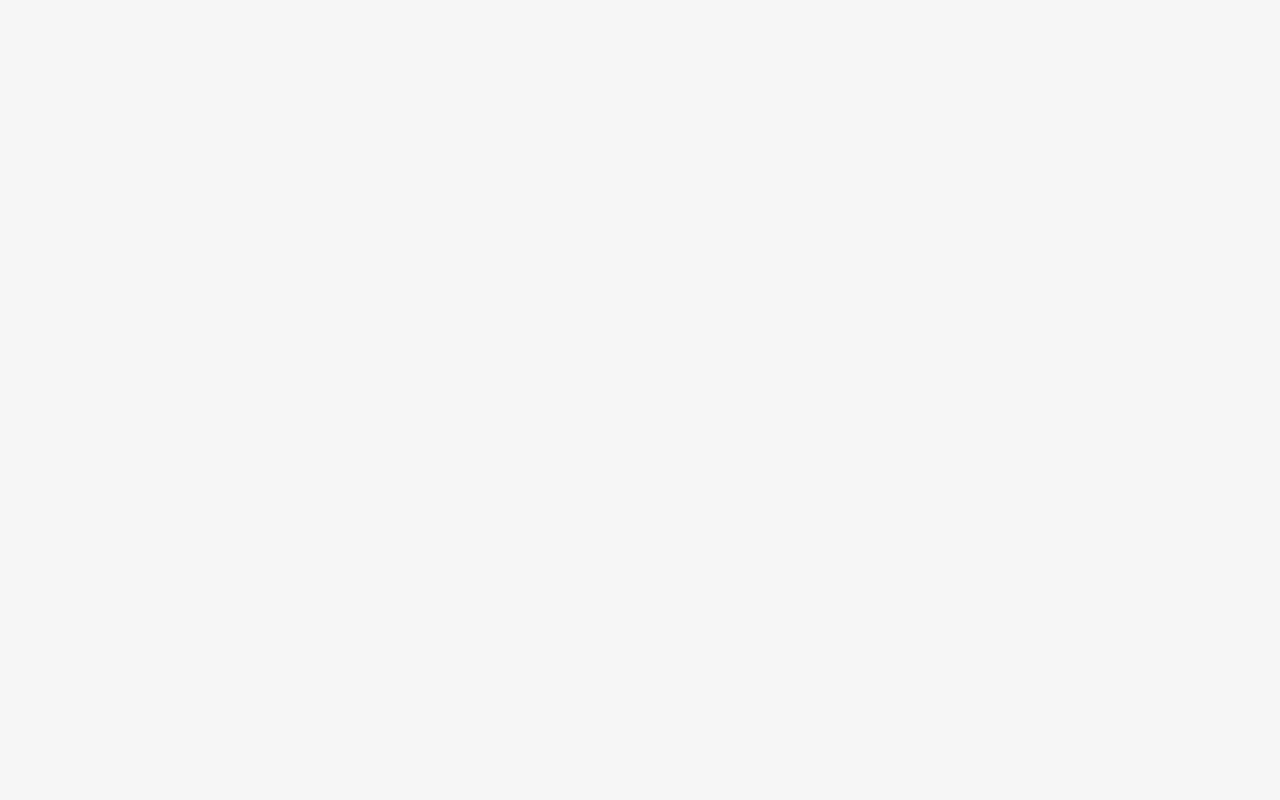
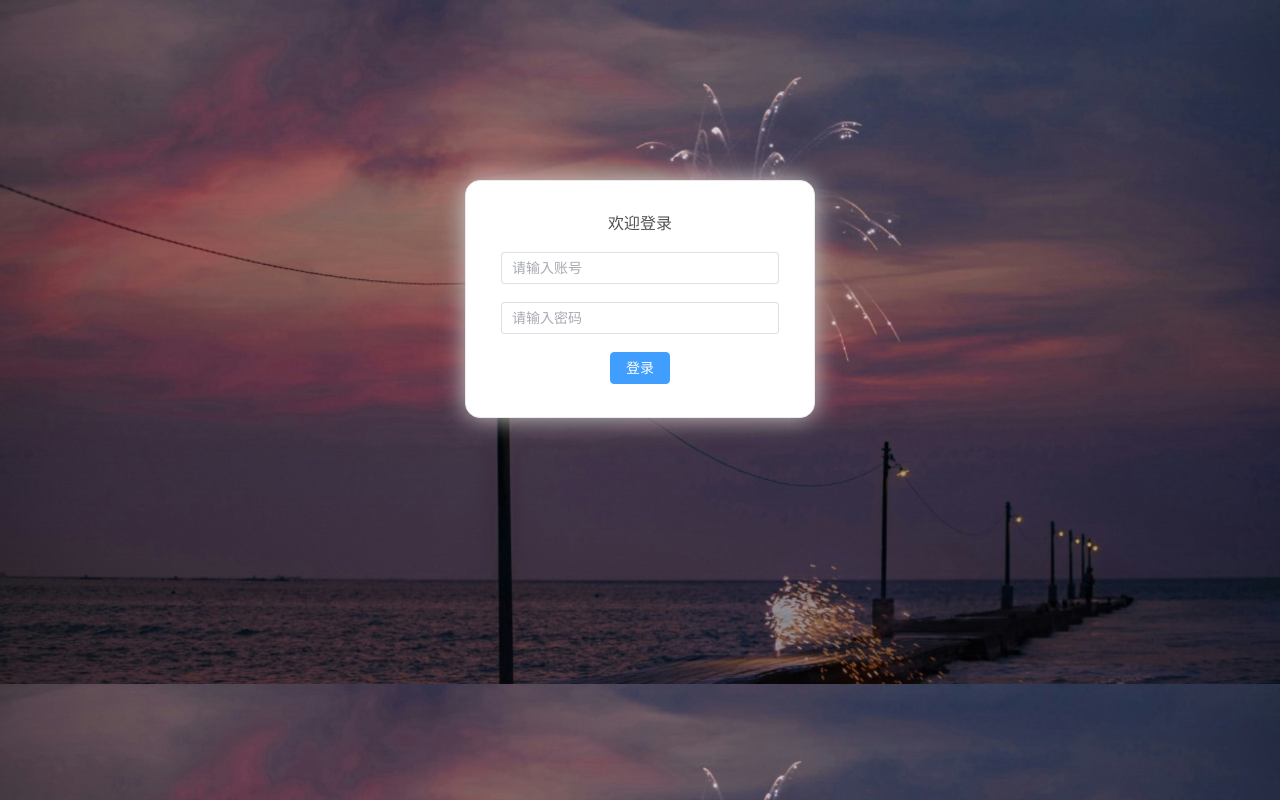
Before and after one commit to dorothy-yl/my-vue-app, a Vue app: page /login in a window 1280 px wide. Before the commit this address had no page. Built offline with nearby package versions, Linux system fonts and the light colour scheme.

Commit message:
登录页面的静态搭建

```diff
--- a/src/components/CommonAside.vue
+++ b/src/components/CommonAside.vue
@@ -3,11 +3,12 @@
         <el-menu background-color="#545c64" text-color="#fff"
         :collapse="isCollapse"
         :collapse-transition="false"
+        :default-active="activeMenu"
         >
             <h3 v-show="!isCollapse">通用后台管理</h3>
             <h3 v-show="isCollapse">后台</h3>
 
-            <el-menu-item v-for="item in noChildren" :index="item.path" :key="item.path">
+            <el-menu-item v-for="item in noChildren" :index="item.path" :key="item.path" @click="handleMenu(item)">
 
                 <component class="icons" :is="item.icon"></component>
                 <span>{{ item.label }}</span>
@@ -20,7 +21,7 @@
                 </template>
                 <el-menu-item-group>
                     <el-menu-item v-for="(subItem, subIndex) in item.children" :index="subItem.path"
-                        :key="subItem.path">
+                        :key="subItem.path" @click="handleMenu(subItem)">
                         <component class="icons" :is="subItem.icon"></component>
                         <span>{{ subItem.label }}</span>
                     </el-menu-item>
@@ -32,6 +33,7 @@
 <script setup>
 import { ref, computed } from 'vue';
 import { useAllDateStore } from '@/stores'
+import { useRouter, useRoute } from 'vue-router'
 const list = ref([
     {
         path: '/home',
@@ -81,7 +83,18 @@ const hasChildren = computed(() => list.value.filter(item => item.children))
 const store = useAllDateStore()
 const isCollapse = computed(() => store.state.isCollapse)
 const width = computed(() => store.state.isCollapse ? '64px' : '180px')
+const router = useRouter()
+const route = useRoute()
+const activeMenu = computed(() => route.path)
+
+
+const handleMenu = (item) => {
+    router.push(item.path)
+    store.selectMenu(item)
+}
 </script>
+
+
 <style scoped lang="less">
 .icons {
     width: 18px;
--- /dev/null
+++ b/src/components/CommonTab.vue
@@ -0,0 +1,59 @@
+<script setup>
+
+import { ref, computed } from 'vue'
+import { useRoute, useRouter } from 'vue-router'
+import { useAllDateStore } from '@/stores'
+const store = useAllDateStore()
+const route = useRoute()
+const router = useRouter()
+
+const tags = computed(() => {
+    //这个在下面配置
+    return store.state.tags
+})
+
+const changeMenu = (tag) => {
+    //单击tab时，联动面包屑
+    store.selectMenu(tag)
+    //跳转对应页面
+    router.push(tag.name)
+}
+
+//关闭tab时触发
+const handleClose = (tag, index) => {
+    store.updateTags(tag)
+    if (tag.name === 'route.home') return
+    if (index === store.state.tags.length) {
+        store.selectMenu(tags.value[index - 1])
+        router.push(tags.value[index - 1].name)
+    } else {
+        store.selectMenu(tags.value[index])
+        router.push(tags.value[index].name)
+    }
+}
+</script>
+
+
+<template>
+    <div class="tags">
+        <el-tag :key="tag.name" v-for="(tag, index) in tags" :closable="tag.name !== 'home'"
+            :effect="route.name === tag.name ? 'dark' : 'plain'" @click="changeMenu(tag)"
+            @close="handleClose(tag, index)">
+            {{ tag.label }}
+        </el-tag>
+    </div>
+</template>
+
+
+
+
+
+<style lang="less" scoped>
+.tags {
+    margin: 20px 0 0 20px;
+}
+
+.el-tag {
+    margin-right: 10px;
+}
+</style>
--- a/src/router/index.js
+++ b/src/router/index.js
@@ -15,9 +15,20 @@ const routes = [
                 path:'user',
                 name:'user',
                 component:()=>import('@/views/User.vue')
-            }
+            },
+            {
+                path:'mall',
+                name:'mall',
+                component:()=>import('@/views/Mall.vue')
+            },
+
         ]
-    }
+    },
+    {
+        path:'/login',
+        name:'login',
+        component:()=>import('@/views/Login.vue')
+    },
 ];
 const router = createRouter({
     history:createWebHistory(),
--- a/src/stores/index.js
+++ b/src/stores/index.js
@@ -3,12 +3,37 @@ import { ref } from 'vue'
 function initState() {
     return {
     isCollapse:false,
+    tags:[
+        {
+            path: '/home',
+            name: 'home',
+            label: '首页',
+            icon: 'home'
+          }
+    ],
+    currentMenu:null
     }
 }
-export const useAllDateStore = defineStore('counter', () => {
-    const state = ref(initState())
+export const useAllDateStore = defineStore('allData', () => {
+    const state = ref(initState());
+function selectMenu(val){
+  if(val.name === 'home'){
+    state.value.currentMenu = null
+  }else{
+    let index = state.value.tags.findIndex(item=>item.name === val.name)
+    index === -1?state.value.tags.push(val):""
+  }
+}
+
+function updateTags(tag){
+    //找到要删除的tab索引，使用splice方法删除
+  let index = state.value.tags.findIndex(item => item.name === tag.name)
+  state.value.tags.splice(index, 1)
+}
+
     return {
-        state
-
+        state,
+        selectMenu,
+        updateTags
      }
   })
--- /dev/null
+++ b/src/views/Login.vue
@@ -0,0 +1,81 @@
+<script setup>
+
+import {reactive,getCurrentInstance} from 'vue'
+import { useRouter } from 'vue-router';
+
+const { proxy } = getCurrentInstance();
+const router=useRouter()
+const loginForm = reactive({
+  username: '',
+  password: '',
+});
+
+const login=async ()=>{
+    const res = await proxy.$api.getMenu(loginForm);
+    if(res){
+      router.push("/home")
+    }
+}
+</script>
+
+
+<template>
+    <div class="body-login">
+    <el-form :model="loginForm" class="login-container">
+      <h3>欢迎登录</h3>
+
+      <el-form-item>
+        <el-input
+          type="input"
+          placeholder="请输入账号"
+          v-model="loginForm.username"
+        >
+        </el-input>
+      </el-form-item>
+
+      <el-form-item>
+        <el-input
+          type="password"
+          placeholder="请输入密码"
+          v-model="loginForm.password"
+        >
+        </el-input>
+      </el-form-item>
+
+      <el-form-item>
+        <el-button type="primary" @click="login"> 登录 </el-button>
+      </el-form-item>
+
+    </el-form>
+</div>
+</template>
+
+
+
+
+<style lang="less" scoped>
+.body-login{
+    background-image: url('../assets/images/background.png');
+    background-size: 100%;
+    height: 100%;
+    width: 100%;
+    overflow: hidden;
+}
+.login-container {
+  width: 350px;
+  background-color: #fff;
+  border: 1px solid #eaeaea;
+  border-radius: 15px;
+  padding: 35px 35px 15px 35px;
+  box-shadow: 0 0 25px #cacaca;
+  margin: 180px auto;
+  h3 {
+    text-align: center;
+    margin-bottom: 20px;
+    color: #505450;
+  }
+  :deep(.el-form-item__content) {
+    justify-content: center;
+  }
+}
+</style>
--- a/src/views/Main.vue
+++ b/src/views/Main.vue
@@ -1,6 +1,7 @@
 <script setup>
 import CommonAside from '@/components/CommonAside.vue';
 import CommonHeader from '@/components/CommonHeader.vue';
+import CommonTab from '@/components/CommonTab.vue';
 </script>
 
 <template>
@@ -12,6 +13,7 @@ import CommonHeader from '@/components/CommonHeader.vue';
                 <el-header>
                     <common-header />
                 </el-header>
+                <common-tab />
                 <el-main class="right-main">
                     <router-view ></router-view>
                 </el-main>
--- /dev/null
+++ b/src/views/Mall.vue
@@ -0,0 +1,12 @@
+<script setup>
+</script>
+
+<template>
+    <div>商品</div>
+</template>
+
+
+
+<style scoped lang="less">
+
+</style>
```
